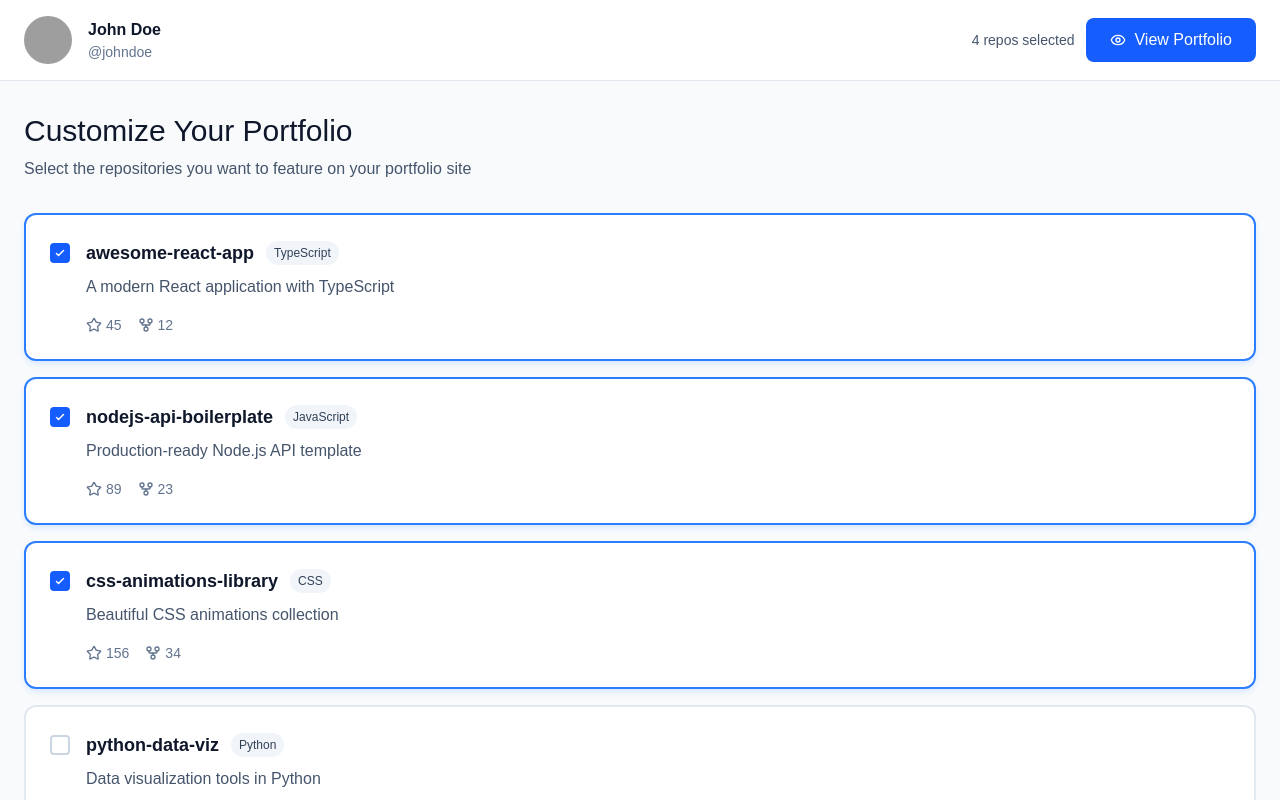
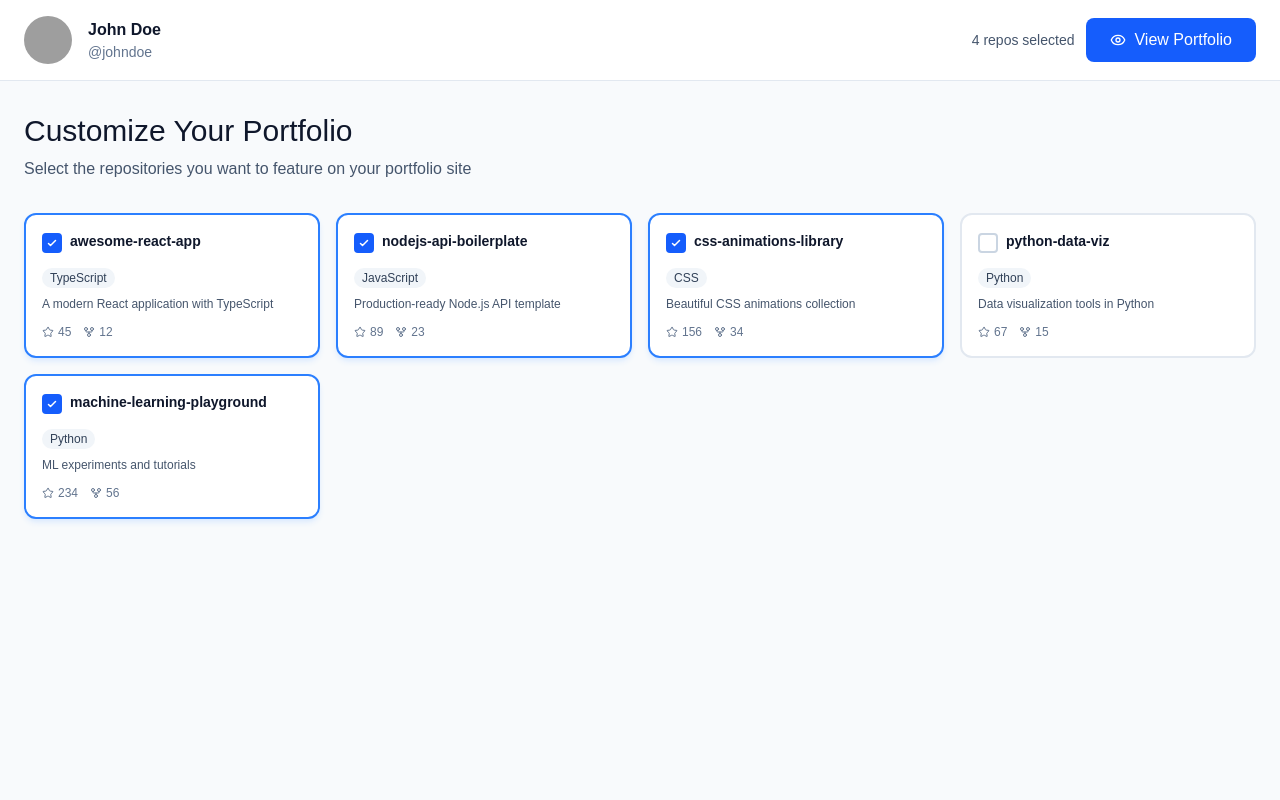
Before and after one commit to HenshawMike/gitfolio-ai, a Next.js app: page / in a window 1280 px wide. Both pictures are taken after typing "Sample" into the empty fields and a click on the button "Continue". Shown: the top 800 px of the page. Built offline with nearby package versions, Linux system fonts and the light colour scheme; grey boxes are pictures that could not be loaded.

Commit message:
updated the admin

```diff
--- a/src/app/Footer.tsx
+++ b/src/app/Footer.tsx
@@ -8,7 +8,7 @@ export default function Footer() {
                 <div className="max-w-6xl mx-auto flex flex-col md:flex-row items-center justify-between gap-4">
                     <div className="flex items-center gap-2 text-gray-600">
                         <Github className="w-5 h-5" />
-                        <span className="text-sm">© 2026 DevFolio</span>
+                        <span className="text-sm">© 2026 gitFolio</span>
                     </div>
                     <div className="flex items-center gap-6">
                         <a href="#" className="text-sm text-gray-600 hover:text-gray-900">Privacy</a>
--- a/src/app/layout.tsx
+++ b/src/app/layout.tsx
@@ -15,7 +15,7 @@ const geistMono = Geist_Mono({
 });
 
 export const metadata: Metadata = {
-  title: "DevFolio - GitHub Portfolio Generator",
+  title: "gitFolio - GitHub Portfolio Generator",
   description: "Turn your GitHub profile into a beautiful portfolio",
 };
 
--- a/src/components/devfolio/AdminPanel.tsx
+++ b/src/components/gitfolio/AdminPanel.tsx
@@ -62,39 +62,34 @@ export default function AdminPanel({ data, onViewSite }: Props) {
           <p className="text-slate-600">Select the repositories you want to feature on your portfolio site</p>
         </div>
 
-        <div className="grid gap-4">
+        <div className="grid grid-cols-4 gap-4">
           {repos.map(repo => (
             <div
               key={repo.id}
               onClick={() => toggleRepo(repo.id)}
-              className={`bg-white border-2 rounded-xl p-6 cursor-pointer transition-all ${repo.selected ? 'border-blue-500 shadow-md shadow-blue-100' : 'border-slate-200 hover:border-slate-300'}`}
+              className={`bg-white border-2 rounded-xl p-4 cursor-pointer transition-all ${repo.selected ? 'border-blue-500 shadow-md shadow-blue-100' : 'border-slate-200 hover:border-slate-300'}`}
             >
-              <div className="flex items-start gap-4">
-                <div className={`w-5 h-5 rounded border-2 flex items-center justify-center shrink-0 mt-1 transition-colors ${repo.selected ? 'bg-blue-600 border-blue-600' : 'border-slate-300'}`}>
+              <div className="flex items-start gap-2 mb-3">
+                <div className={`w-5 h-5 rounded border-2 flex items-center justify-center shrink-0 mt-0.5 transition-colors ${repo.selected ? 'bg-blue-600 border-blue-600' : 'border-slate-300'}`}>
                   {repo.selected && (
                     <svg className="w-3 h-3 text-white" fill="none" viewBox="0 0 24 24" stroke="currentColor">
                       <path strokeLinecap="round" strokeLinejoin="round" strokeWidth={3} d="M5 13l4 4L19 7" />
                     </svg>
                   )}
                 </div>
-
-                <div className="flex-1 min-w-0">
-                  <div className="flex items-center gap-3 mb-2">
-                    <h3 className="text-lg font-semibold text-slate-900">{repo.name}</h3>
-                    <span className="px-2 py-1 bg-slate-100 text-slate-700 text-xs rounded-full font-medium">{repo.language}</span>
+                <h3 className="text-sm font-semibold text-slate-900 flex-1">{repo.name}</h3>
               </div>
-                  <p className="text-slate-600 mb-4">{repo.description}</p>
-                  <div className="flex items-center gap-4 text-sm text-slate-500">
+              <span className="inline-block px-2 py-0.5 bg-slate-100 text-slate-700 text-xs rounded-full font-medium mb-2">{repo.language}</span>
+              <p className="text-slate-600 text-xs mb-3 line-clamp-2">{repo.description}</p>
+              <div className="flex items-center gap-3 text-xs text-slate-500">
                 <span className="flex items-center gap-1">
-                      <Star className="w-4 h-4" />
+                  <Star className="w-3 h-3" />
                   {repo.stars}
                 </span>
                 <span className="flex items-center gap-1">
-                      <GitFork className="w-4 h-4" />
+                  <GitFork className="w-3 h-3" />
                   {repo.forks}
                 </span>
-                  </div>
-                </div>
               </div>
             </div>
           ))}
--- a/src/components/devfolio/DemoPreview.tsx
+++ b/src/components/gitfolio/DemoPreview.tsx
@@ -11,7 +11,7 @@ export default function DemoPreview() {
             <div className="w-3 h-3 rounded-full bg-green-400"></div>
           </div>
           <div className="flex-1 bg-white rounded-md px-4 py-1.5 text-sm text-gray-500 font-mono text-left">
-            johndoe.devfolio.app
+            johndoe.gitfolio.app
           </div>
         </div>
 
--- a/src/components/devfolio/PortfolioSite.tsx
+++ b/src/components/gitfolio/PortfolioSite.tsx
@@ -25,7 +25,7 @@ type Props = {
 
 export default function PortfolioSite({ data, onBackToAdmin }: Props) {
   const selectedRepos = data.repos.filter(r => r.selected);
-  const siteUrl = `${data.user.username}.devfolio.app`;
+  const siteUrl = `${data.user.username}.gitfolio.app`;
 
   return (
     <div className="min-h-screen bg-slate-900">
```
Also changed, not shown: src/app/page.tsx (+7 -7 lines), src/components/gitfolio/Features.tsx (renamed from src/components/devfolio/Features.tsx), src/components/gitfolio/FinalCTA.tsx (renamed from src/components/devfolio/FinalCTA.tsx), src/components/gitfolio/Hero.tsx (renamed from src/components/devfolio/Hero.tsx), src/components/gitfolio/HowItWorks.tsx (renamed from src/components/devfolio/HowItWorks.tsx). Lines whose indentation alone changed are shown as unchanged.
